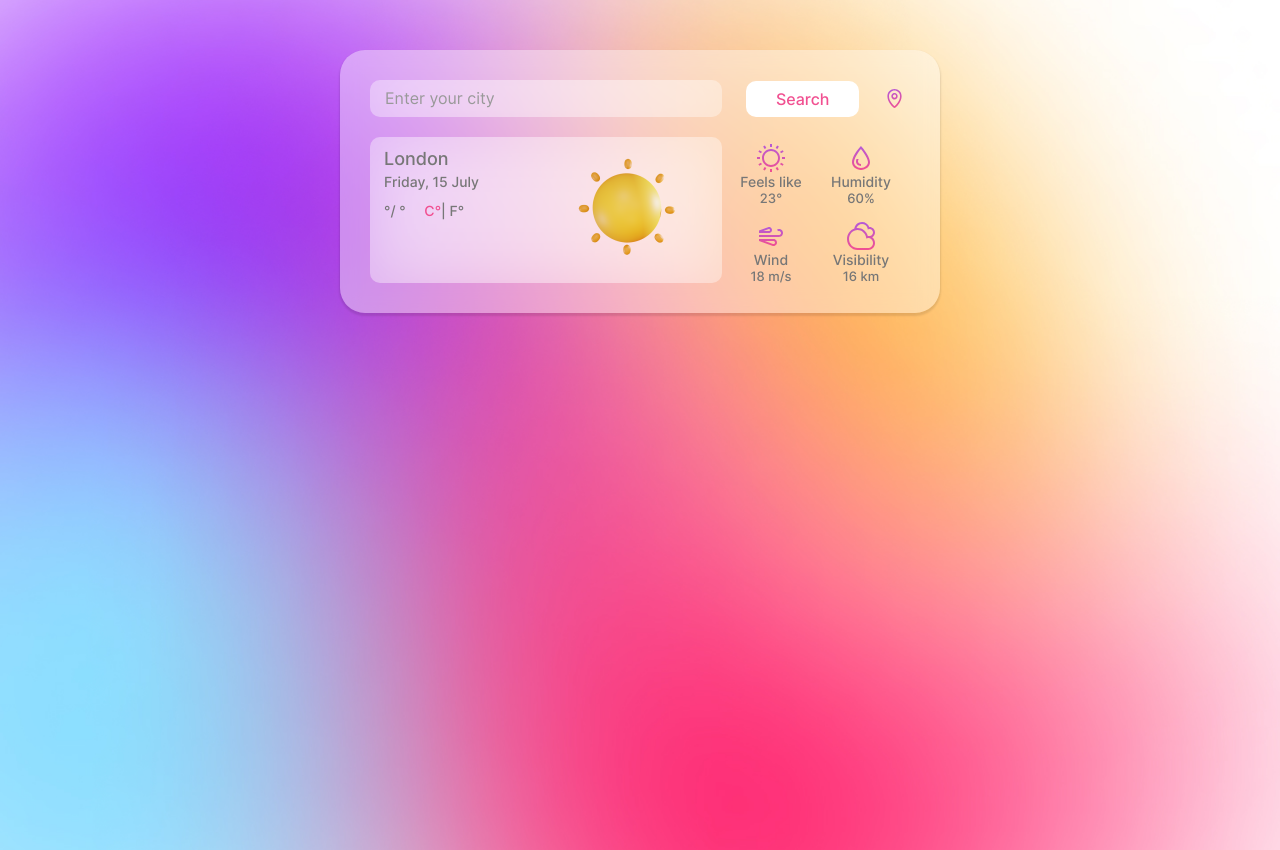
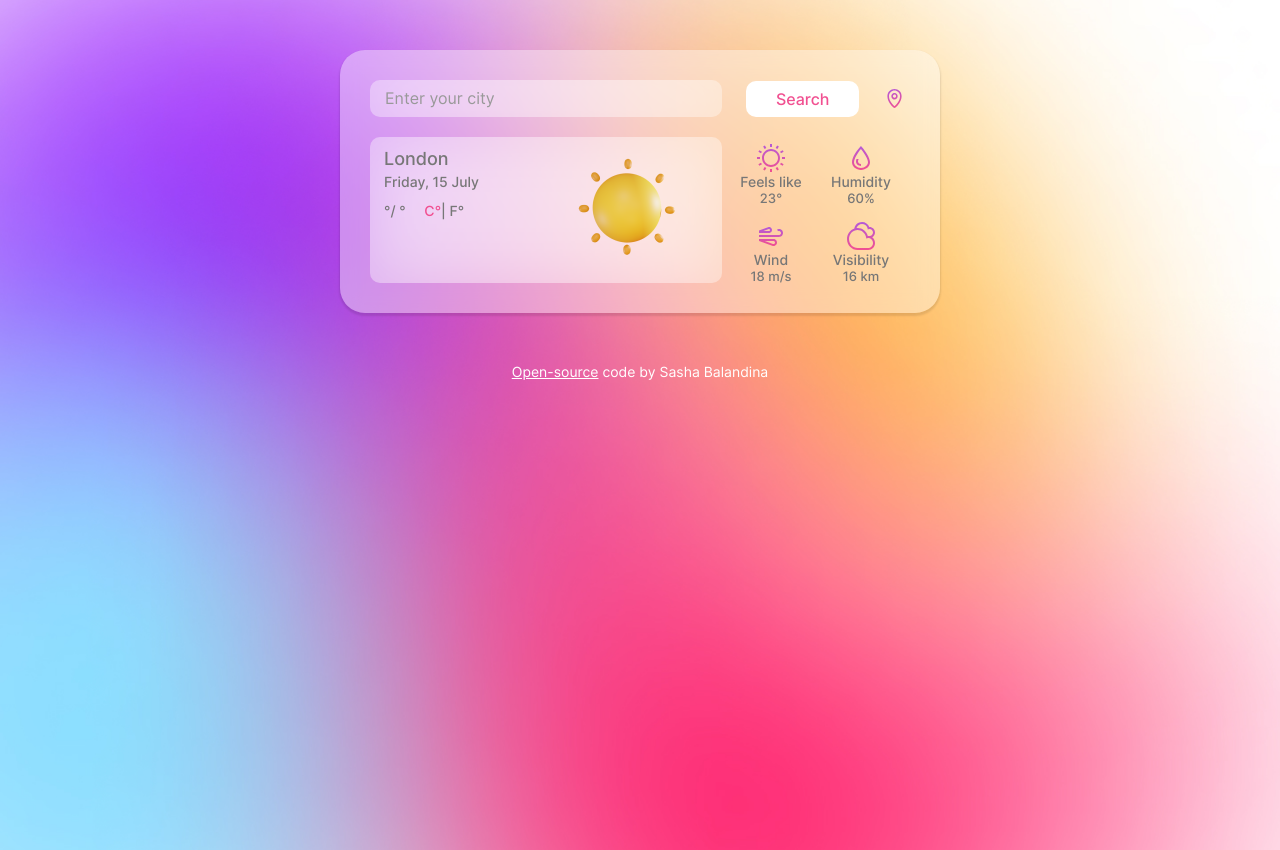
Before and after one commit to Aleksksa/weather-app, a plain HTML site: page index.html in a window 1280 px wide. Drawn offline with nearby package versions, Linux system fonts and the light colour scheme; no server answers; files whose address does not match are found by name.

Commit message:
feat: add link to github

```diff
--- a/index.html
+++ b/index.html
@@ -79,6 +79,9 @@
                     </div>
             </section>
         </div>
+        <footer class="footer">
+            <span class="footer-text"><a href="https://github.com/Aleksksa/weather-app" target="_blank" class="main-link">Open-source</a> code by Sasha Balandina</span>
+        </footer>
     </div>
     <script src="src/index.js"></script>
 </body>
--- a/src/style.css
+++ b/src/style.css
@@ -276,3 +276,23 @@ body {
     font-size: 13px;
     margin-top: 1px;
 }
+
+/* Footer */
+.footer{
+    text-align: center;
+}
+
+.footer-text{
+    color: var(--white);
+    font-size: 14px;
+}
+
+.main-link{
+    color: var(--white);
+    text-decoration: underline;
+    transition: all 0.3s ease-in-out;
+}
+
+.main-link:hover{
+    color: var(--grey);
+}
```
